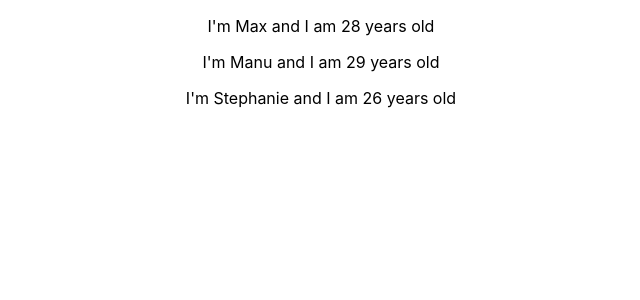
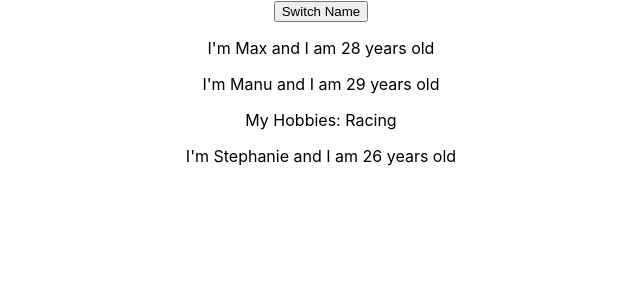
Before and after one commit to marcel-balint/react-base-syntax-app, a React (Create React App) app: page / in a window 1280 px wide. Shown: the top 300 px of the page, without its empty margins (319-959 px from the left). Built offline with nearby package versions, Linux system fonts and the light colour scheme.

Commit message:
Added the state

```diff
--- a/src/App.js
+++ b/src/App.js
@@ -3,12 +3,32 @@
 import Person from "./Person/Person";
 
 class App extends Component {
+  state = {
+    persons: [
+      { name: "Max", age: 28 },
+      { name: "Manu", age: 29 },
+      { name: "Stephanie", age: 26 }
+    ]
+  };
+
   render() {
     return (
       <div className="App">
-        <Person name="Max" age="28" />
-        <Person name="Manu" age="29" />
-        <Person name="Stephanie" age="26" />
+        <button>Switch Name</button>
+        <Person
+          name={this.state.persons[0].name}
+          age={this.state.persons[0].age}
+        />
+        <Person
+          name={this.state.persons[1].name}
+          age={this.state.persons[1].age}
+        >
+          My Hobbies: Racing
+        </Person>
+        <Person
+          name={this.state.persons[2].name}
+          age={this.state.persons[2].age}
+        />
       </div>
     );
   }
--- a/src/Person/Person.js
+++ b/src/Person/Person.js
@@ -2,9 +2,12 @@
 
 const Person = props => {
   return (
-    <p>
-      I'm {props.name} and I am {props.age} years old
-    </p>
+    <div>
+      <p>
+        I'm {props.name} and I am {props.age} years old
+      </p>
+      <p>{props.children}</p>
+    </div>
   );
 };
 
```
